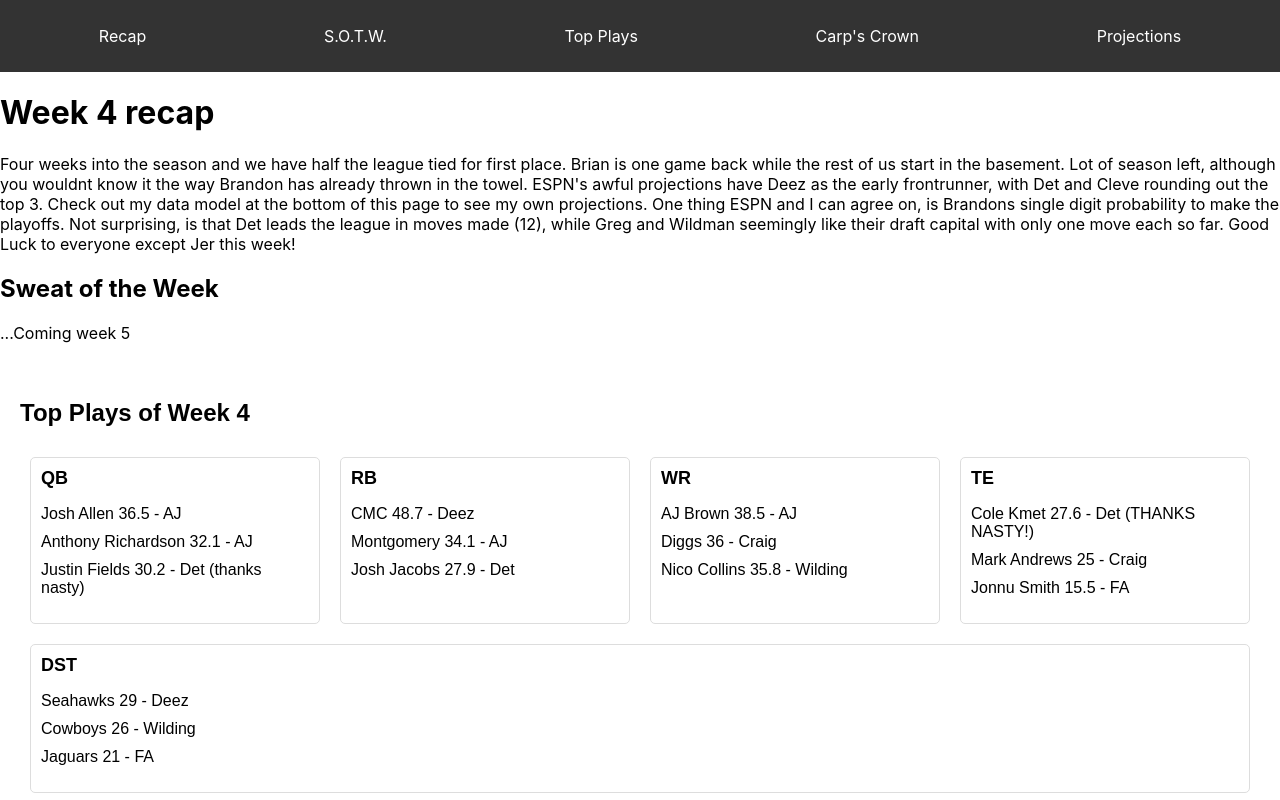
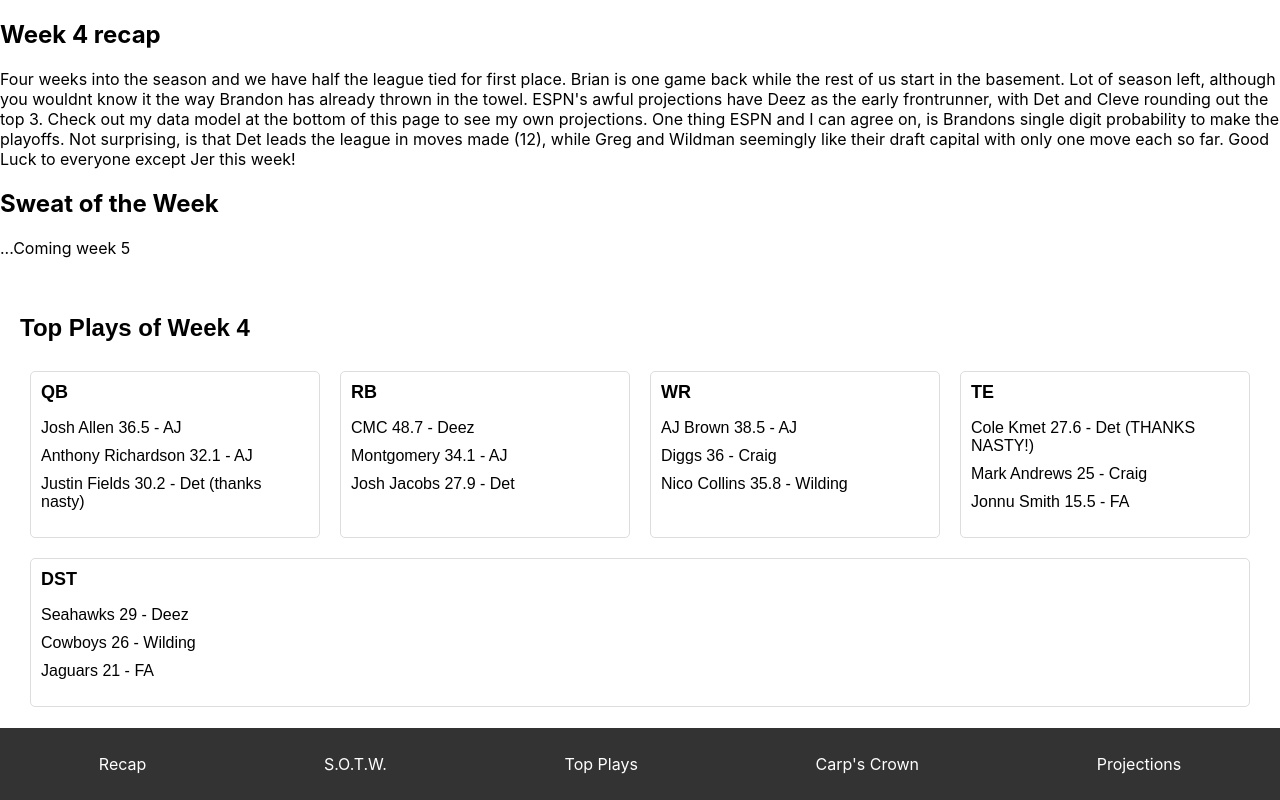
Before and after one commit to ajGambino/weekly-wrapup, a React (Create React App) app: page / in a window 1280 px wide. Shown: the top 800 px of the page. Built offline with nearby package versions, Linux system fonts and the light colour scheme.

Commit message:
moved navbar to bottom

```diff
--- a/src/App.js
+++ b/src/App.js
@@ -10,8 +10,8 @@ import './styles.css';
 function App() {
   return (
     <div className="App">
-      <Navbar />
-      <h1>Week 4 recap</h1>
+
+
       <section id="recap">
         <Recap />
       </section>
@@ -27,6 +27,7 @@ function App() {
       <section id="carp">
         <Projections />
       </section>
+      <Navbar />
     </div>
   );
 }
--- a/src/Navbar.js
+++ b/src/Navbar.js
@@ -2,22 +2,35 @@ import React from "react";
 import './styles.css';
 
 function Navbar() {
+
+
   return (
     <nav className="sticky-navbar">
       <ul>
         <li>
-          <a href="#recap">Recap</a>
+          <a href="#recap" className="scroll-link">
+            Recap
+          </a>
         </li>
         <li>
-          <a href="#sweat">S.O.T.W.</a>
+          <a href="#sweat" className="scroll-link">
+            S.O.T.W.
+          </a>
         </li>
         <li>
-          <a href="#nuts">Top Plays</a>
+          <a href="#nuts" className="scroll-link">
+            Top Plays
+          </a>
         </li>
         <li>
-          <a href="#carp">Carp's Crown</a>
-        </li> <li>
-          <a href="#projections">Projections</a>
+          <a href="#carp" className="scroll-link">
+            Carp's Crown
+          </a>
+        </li>
+        <li>
+          <a href="#projections" className="scroll-link">
+            Projections
+          </a>
         </li>
       </ul>
     </nav>
--- a/src/components/Carp.js
+++ b/src/components/Carp.js
@@ -2,7 +2,7 @@ import React from 'react'
 
 const Carp = () => {
   return (
-    <div>
+    <div id="carp">
     <h2>Carp's Crown</h2>
     <p>For this week's Queen, we crown Craig and his "could have been" win vs Wilding. He slides to 1-3 after being forced to play the jets DST and crying about not being able to drop Danny Dimes for the Chargers. The 12pt difference at defense would have been enough to propel him 3.92pts ahead for the W. Better luck next week, Carp. </p>
     </div> )
--- a/src/components/Nuts.js
+++ b/src/components/Nuts.js
@@ -30,7 +30,7 @@ const Nuts = () => {
   };
 
   return (
-    <div className="fantasy-football-table">
+    <div className="fantasy-football-table" id="nuts">
       <h2>Top Plays of Week 4</h2>
       <div className="positions-container">
         {Object.keys(topPlayers).map((position) => (
--- a/src/components/Projections.js
+++ b/src/components/Projections.js
@@ -15,7 +15,7 @@ const Projections = () => {
   ];
 
   return (
-    <div className="projection-table">
+    <div className="projection-table" id="projections">
       <h2>Projections</h2>
       <table>
         <thead>
--- a/src/components/Recap.js
+++ b/src/components/Recap.js
@@ -2,7 +2,8 @@ import React from 'react'
 
 const Recap = () => {
   return (
-    <div>
+    <div id="recap">
+        <h1>Week 4 recap</h1>
     <p>Four weeks into the season and we have half the league
         tied for first place. Brian is one game back while the
         rest of us start in the basement. Lot of season left, although
--- a/src/components/Sweat.js
+++ b/src/components/Sweat.js
@@ -2,7 +2,7 @@ import React from 'react'
 
 const Sweat = () => {
   return (
-    <div><h2>Sweat of the Week</h2>
+    <div id="sweat"><h2>Sweat of the Week</h2>
     <p>...Coming week 5</p>
     </div>
   )
--- a/src/styles.css
+++ b/src/styles.css
@@ -6,9 +6,10 @@ body {
 
 .sticky-navbar {
     position: sticky;
-    top: 0;
+    bottom: 0;
     background-color: #333;
     padding: 10px;
+    z-index: 1000;
   }
 
   .sticky-navbar ul {
```
